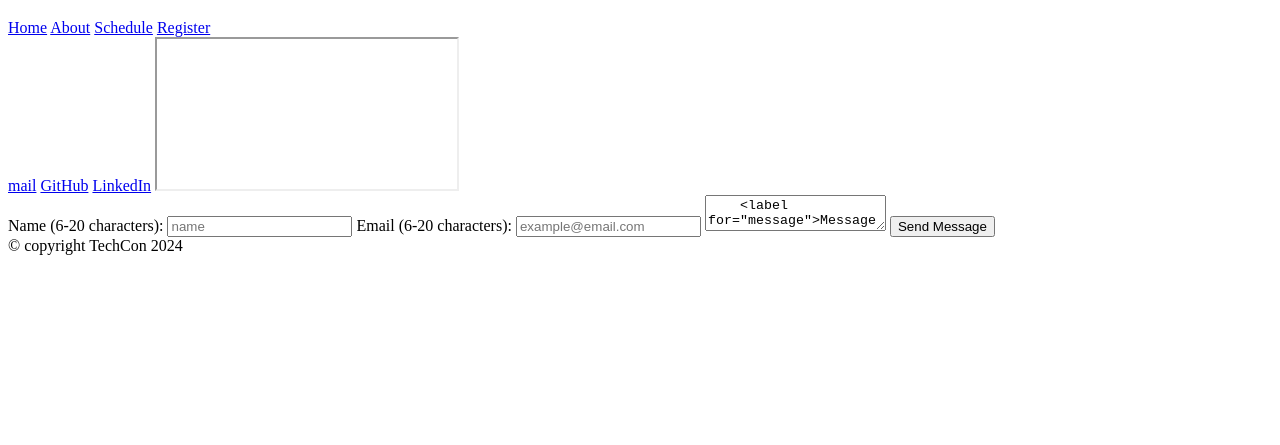
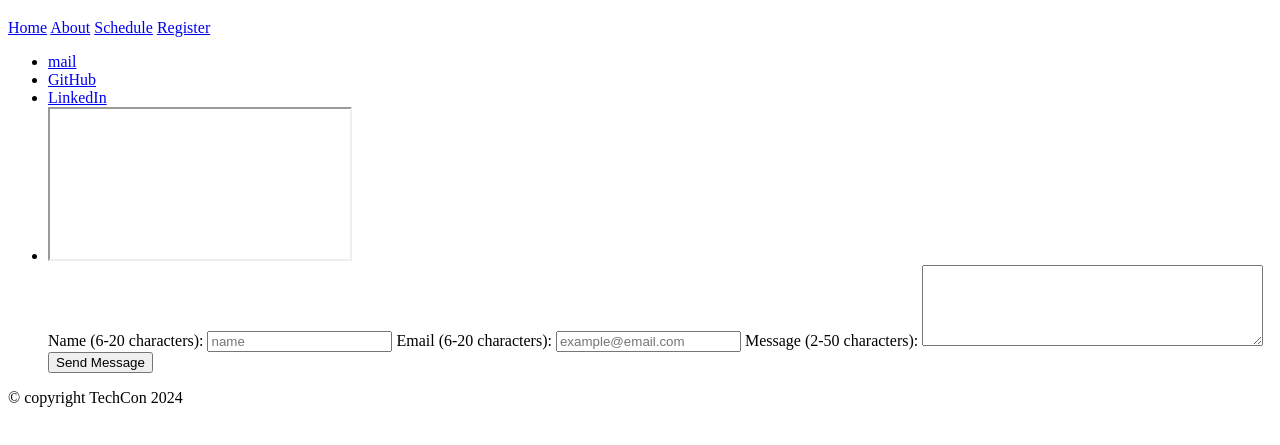
Before and after one commit to kococodes/TechCon_HTML, a plain HTML site: page techcon_website/contact.html in a window 1280 px wide. Shown: the part 61-506 px from the top of the page. Drawn offline with Linux system fonts and the light colour scheme.

Commit message:
contact.html

```diff
--- a/techcon_website/contact.html
+++ b/techcon_website/contact.html
@@ -16,13 +16,13 @@
  </header>
 
  <main>
-  <a href="mailto:khanyinsola24@gmail.com">mail</a>
-  <a href="https://github.com/kococodes" target="_blank">GitHub</a>
-  <a href="https://www.linkedin.com/in/oyinkansinuolaniyan" target="_blank">LinkedIn</a></li>
-  <iframe>
-    <a href="https://www.google.com/maps/@35.7040744,139.5577317,3a,75y,289.6h,87.01t,0.72r/data=!3m6!1e1!3m4!1sgT28ssf0BB2LxZ63JNcL1w!2e0!7i13312!8i6656">
-     Google Map</a>
-  </iframe>
+    <ul>
+  <li><a href="mailto:khanyinsola24@gmail.com">mail</a></li>
+  <li><a href="https://github.com/kococodes" target="_blank">GitHub</a></li>
+  <li><a href="https://www.linkedin.com/in/oyinkansinuolaniyan" target="_blank">LinkedIn</a></li>
+  <li><iframe href="https://www.google.com/maps/@35.7040744,139.5577317,3a,75y,289.6h,87.01t,0.72r/data=!3m6!1e1!3m4!1sgT28ssf0BB2LxZ63JNcL1w!2e0!7i13312!8i6656">
+     Google Map</iframe></li>
+
   <form action="/submit-form" method="post">
     <label for="name">Name (6-20 characters):</label>
     <input type="text" id="name" name="name" required placeholder="name">
@@ -30,9 +30,8 @@
     <label for="email">Email (6-20 characters):</label>
     <input type="text" id="email" name="email" required placeholder="example@email.com">
 
-    <textarea>
     <label for="message">Message (2-50 characters):</label>
-    </textarea>
+    <textarea id="message" rows="5" cols="40"></textarea>
 
     <button type="submit">Send Message</button>
  </form>
```
